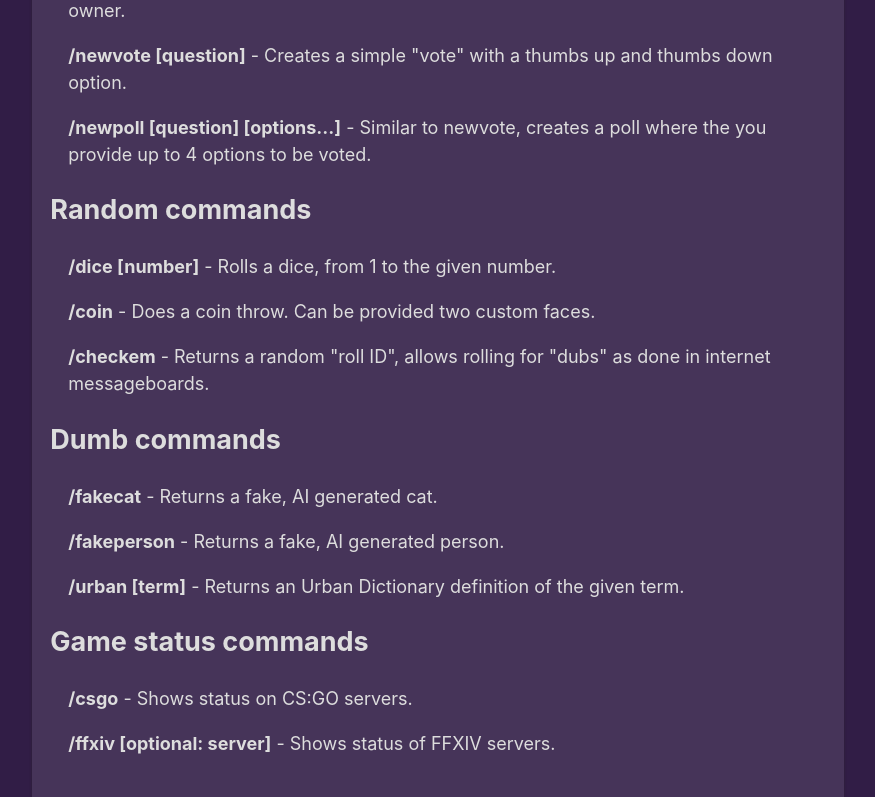
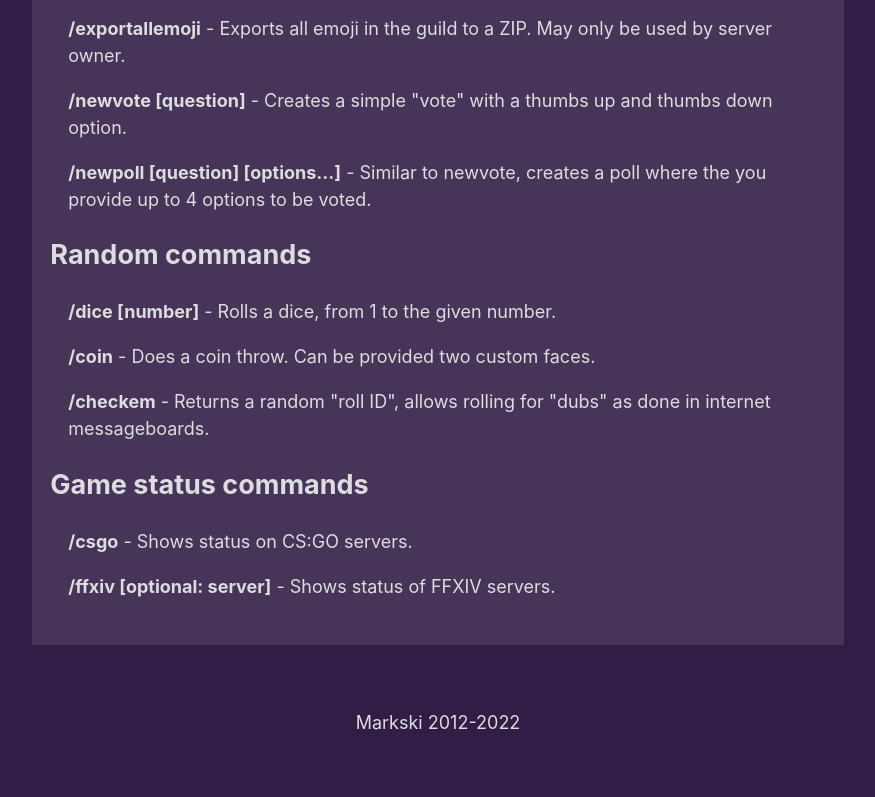
Before and after one commit to markski1/markski.ar, a Next.js app: page /rosettes/commands in a window 1280 px wide. Shown: the part 953-1750 px from the top of the page, without its empty margins (202-1077 px from the left). After the commit the page ends 1725 px from the top, so only its background shows below. Built offline with nearby package versions, Linux system fonts and the light colour scheme.

Commit message:
Update commands.tsx

```diff
--- a/pages/rosettes/commands.tsx
+++ b/pages/rosettes/commands.tsx
@@ -49,6 +49,9 @@ export default function Page() {
 						<b>/twtvid [tweet url]</b> - Download the video off a provided tweet.
 					</p>
 					<p>
+						<b>/urban [term]</b> - Returns an Urban Dictionary definition of the given term.
+					</p>
+					<p>
 						<b>/alarm [amout in minutes]</b> - Sets an alarm for Rosettes to ping you in the given amount of minutes. May cancel with /cancelalarm.
 					</p>
 					<p>
@@ -73,18 +76,6 @@ export default function Page() {
 						<b>/checkem</b> - Returns a random "roll ID", allows rolling for "dubs" as done in internet messageboards.
 					</p>
 				</div>
-				<h2>Dumb commands</h2>
-				<div style={{marginLeft: '1rem'}}>
-					<p>
-						<b>/fakecat</b> - Returns a fake, AI generated cat.
-					</p>
-					<p>
-						<b>/fakeperson</b> - Returns a fake, AI generated person.
-					</p>
-					<p>
-						<b>/urban [term]</b> - Returns an Urban Dictionary definition of the given term.
-					</p>
-				</div>
 				<h2>Game status commands</h2>
 				<div style={{marginLeft: '1rem'}}>
 					<p>
```
